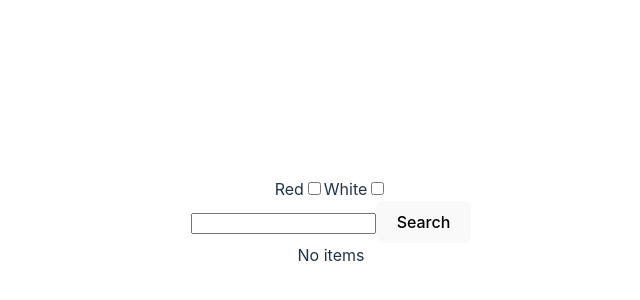
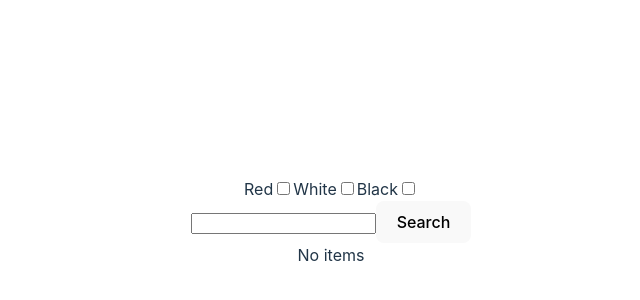
Before and after one commit to SarthakSanjay/fullstackProjects, a React (Vite) app in the folder framework(react)/searchPractice/frontend/: page / in a window 1280 px wide. Shown: the part 178-478 px from the top of the page, without its empty margins (309-949 px from the left). Built offline with nearby package versions, Linux system fonts and the light colour scheme.

Commit message:
add black color checkbox

```diff
--- a/framework(react)/searchPractice/frontend/src/App.jsx
+++ b/framework(react)/searchPractice/frontend/src/App.jsx
@@ -44,6 +44,8 @@ function App() {
       <input type='checkbox' value="red" checked={isChecked}  onChange={handleClick} />
       <label>White</label>
       <input type='checkbox' value="white" checked={isChecked}  onChange={handleClick} />
+      <label>Black</label>
+      <input type='checkbox' value="black" checked={isChecked}  onChange={handleClick} />
     </div>
         <form onSubmit={handleSubmit}>
           <input type='text' onChange={handleChange} />
```
